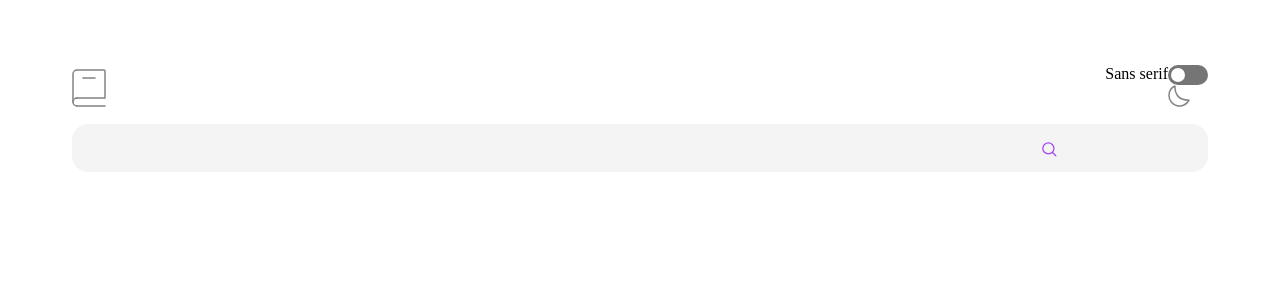
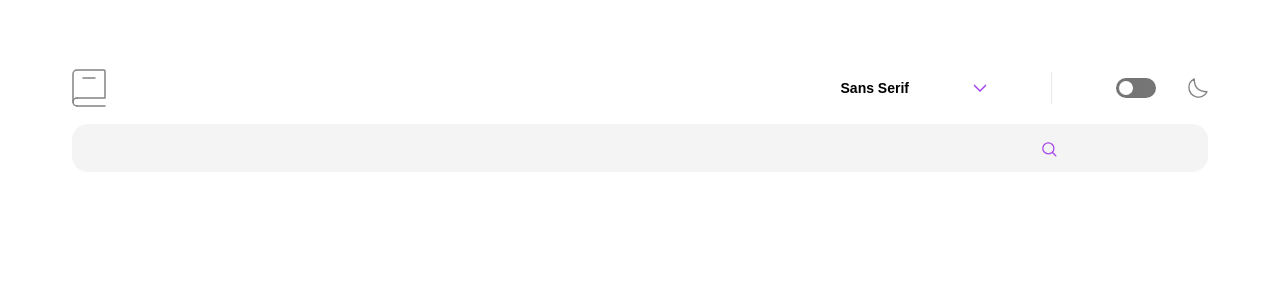
Before and after one commit to RomainTessier/dictionnary, a React (Create React App) app: page / in a window 1280 px wide. Shown: the top 300 px of the page. Built offline with nearby package versions, Linux system fonts and the light colour scheme.

Commit message:
header completed

```diff
--- a/src/components/Header.jsx
+++ b/src/components/Header.jsx
@@ -1,5 +1,6 @@
 import Logo from '../assets/images/logo.svg'
 import Moon from '../assets/images/icon-moon.svg'
+import Arrow from '../assets/images/icon-arrow-down.svg'
 import '../style/header.css'
 import '../style/global.css'
 import { useState } from 'react'
@@ -12,11 +13,14 @@ export default function Header(){
         <header className='d-flex ai-center'>
             <img src={Logo} alt="logo"/>
             <div className="custom d-flex" >
-                <div className="font">
-                    Sans serif
+                <div className="font d-flex ai-center">
+                    <div className="fontName">
+                        Sans Serif
+                    </div>
+                    <img src={Arrow} alt="arrow icon"/>
                 </div>
-                <div className="darkmode">
-                    <div className="darkmode-switch d-flex ai-center" onClick={() => setDarkMode(!darkMode)} style={{backgroundColor : darkMode ? '#A445ED' : '#757575'}}>
+                <div className="darkmode d-flex ai-center">
+                    <div className="darkmode-switch" onClick={() => setDarkMode(!darkMode)} style={{backgroundColor : darkMode ? '#A445ED' : '#757575'}}>
                         <div className={`circle ${darkMode ? 'toggled' : ''}`}></div>
                     </div>
                     <img src={Moon} alt="moon icon"/>
--- a/src/style/global.css
+++ b/src/style/global.css
@@ -1,5 +1,6 @@
 body{
     padding: 5vw;
+    font-family: sans-serif;
 }
 
 .jc-center{
--- a/src/style/header.css
+++ b/src/style/header.css
@@ -23,3 +23,29 @@ header{
 .toggled{
     transform: translateX(calc(34px - 100%));
 }
+
+.font{
+    height: 32px;
+    justify-content: space-between;
+    gap: 5vw;
+    border-right: 1px solid #E9E9E9;
+    padding-right: 5vw;
+}
+
+.fontName{
+    font-size: 14px;
+    font-weight: bold;
+}
+
+.font img{
+    height: 8px;
+}
+
+.darkmode{
+    gap: 2.5vw;
+    padding-left: 5vw;
+}
+
+.darkmode img{
+    height: 20px;
+}
```
